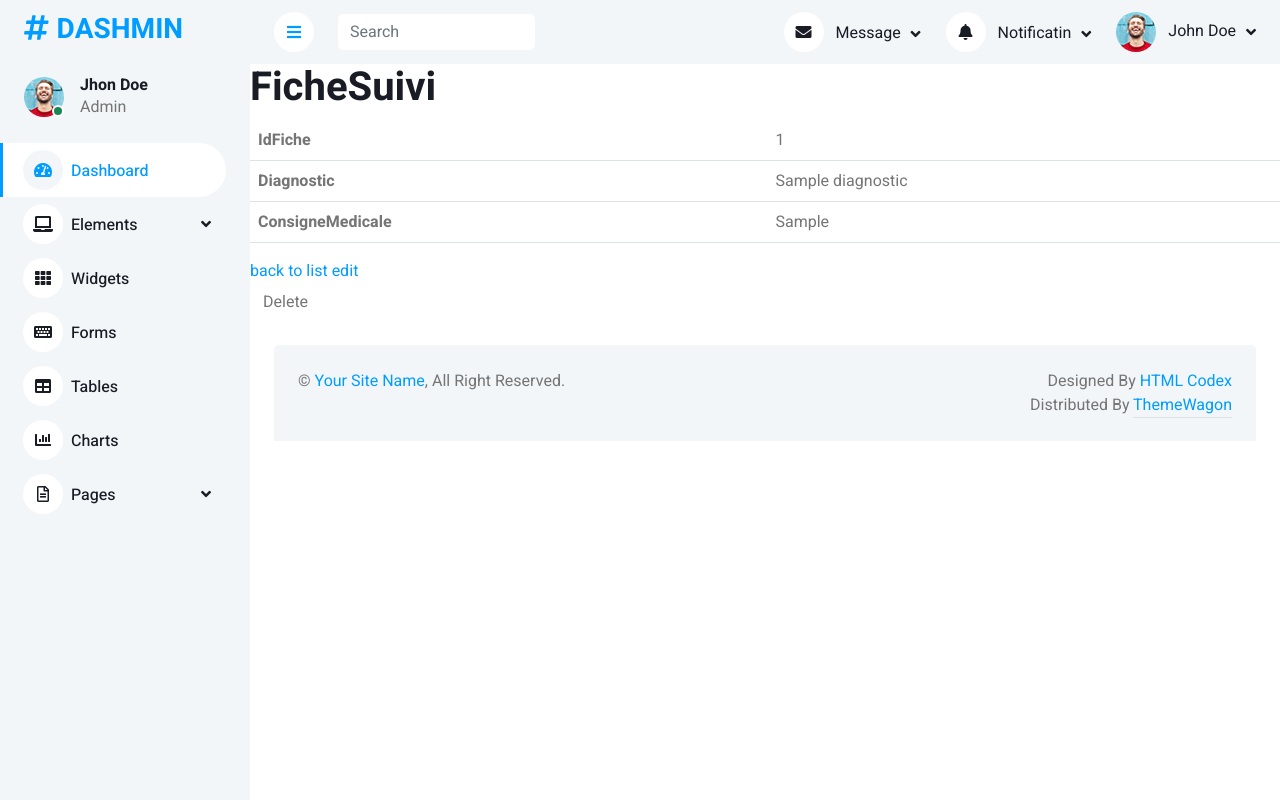
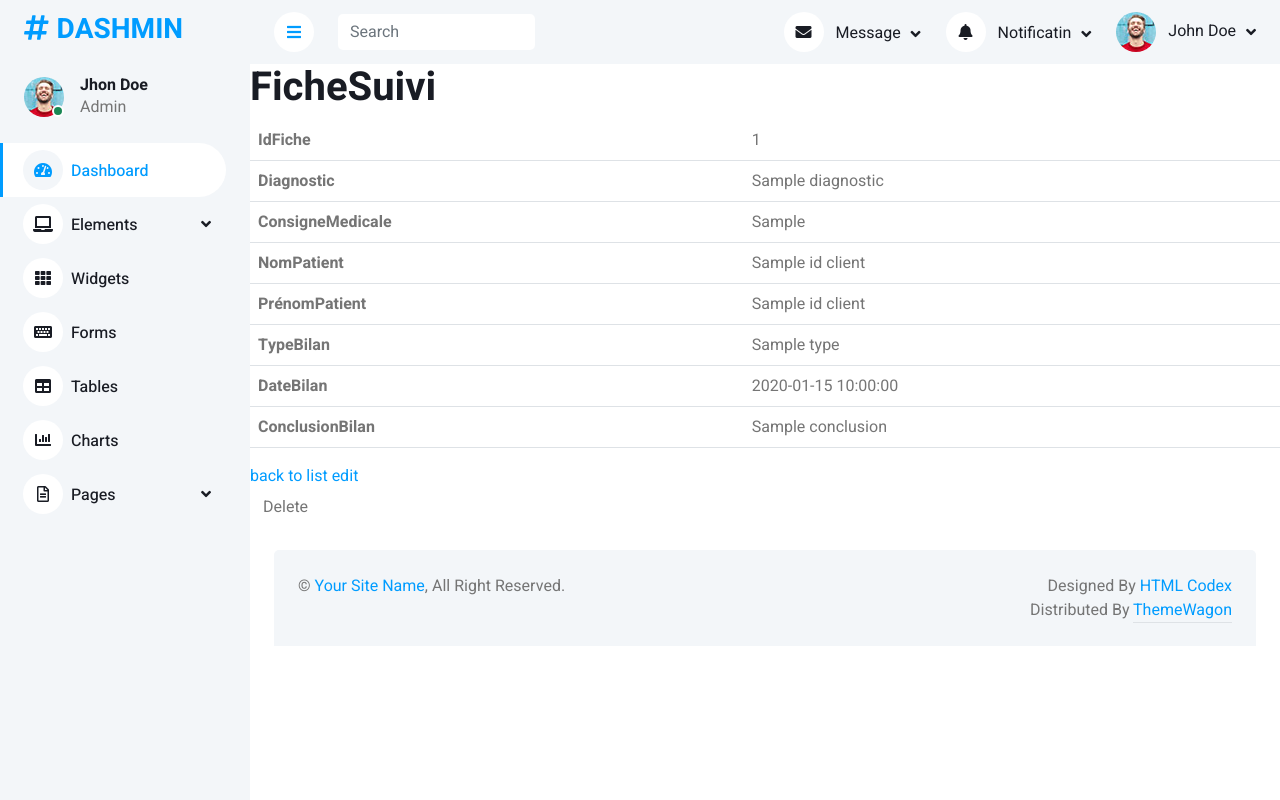
Before and after one commit to takwa202/PIDEVSYMFONY_WEBUILD, a Symfony app: template templates/fiche_suivi/show.html.twig in a window 1280 px wide. Run offline with Twig, Linux system fonts and the light colour scheme; the template is opened without the code that fills it: most values are stand-ins (such as "Sample title", 1, 10 or a date in 2020); some libraries are stand-ins or nearby versions.

Commit message:
crudfichesuivi

```diff
--- a/src/Entity/Bilan.php
+++ b/src/Entity/Bilan.php
@@ -84,5 +84,9 @@ class Bilan
         return $this;
     }
 
+    public function getDateBilanstring()
+    {
+        return $this->dateBilan->format('Y-m-d H:i:s');
+    }
 
 }
--- a/src/Form/FicheSuiviType.php
+++ b/src/Form/FicheSuiviType.php
@@ -5,6 +5,7 @@ namespace App\Form;
 use App\Entity\Bilan;
 use App\Entity\FicheSuivi;
 use App\Entity\Patient;
+use Symfony\Bridge\Doctrine\Form\Type\EntityType;
 use Symfony\Component\Form\AbstractType;
 use Symfony\Component\Form\FormBuilderInterface;
 use Symfony\Component\OptionsResolver\OptionsResolver;
--- a/templates/fiche_suivi/show.html.twig
+++ b/templates/fiche_suivi/show.html.twig
@@ -19,6 +19,27 @@
                 <th>ConsigneMedicale</th>
                 <td>{{ fiche_suivi.consigneMedicale }}</td>
             </tr>
+            <tr>
+                <th>NomPatient</th>
+                <td>{{ fiche_suivi.idClient.nomPatient }}</td>
+            </tr>
+            <tr>
+                <th>PrénomPatient</th>
+                <td>{{ fiche_suivi.idClient.prénomPatient }}</td>
+            </tr>
+            <tr>
+                <th>TypeBilan</th>
+                <td>{{ fiche_suivi.bilan.type}}</td>
+            </tr>
+            <tr>
+                <th>DateBilan</th>
+                <td>{{ fiche_suivi.bilan.getDateBilanstring}}</td>
+            </tr>
+            <tr>
+                <th>ConclusionBilan</th>
+                <td>{{ fiche_suivi.bilan.conclusion}}</td>
+            </tr>
+
         </tbody>
     </table>
 
```
Also changed, not shown: templates/fiche_suivi/index.html.twig (+9 -0 lines).
